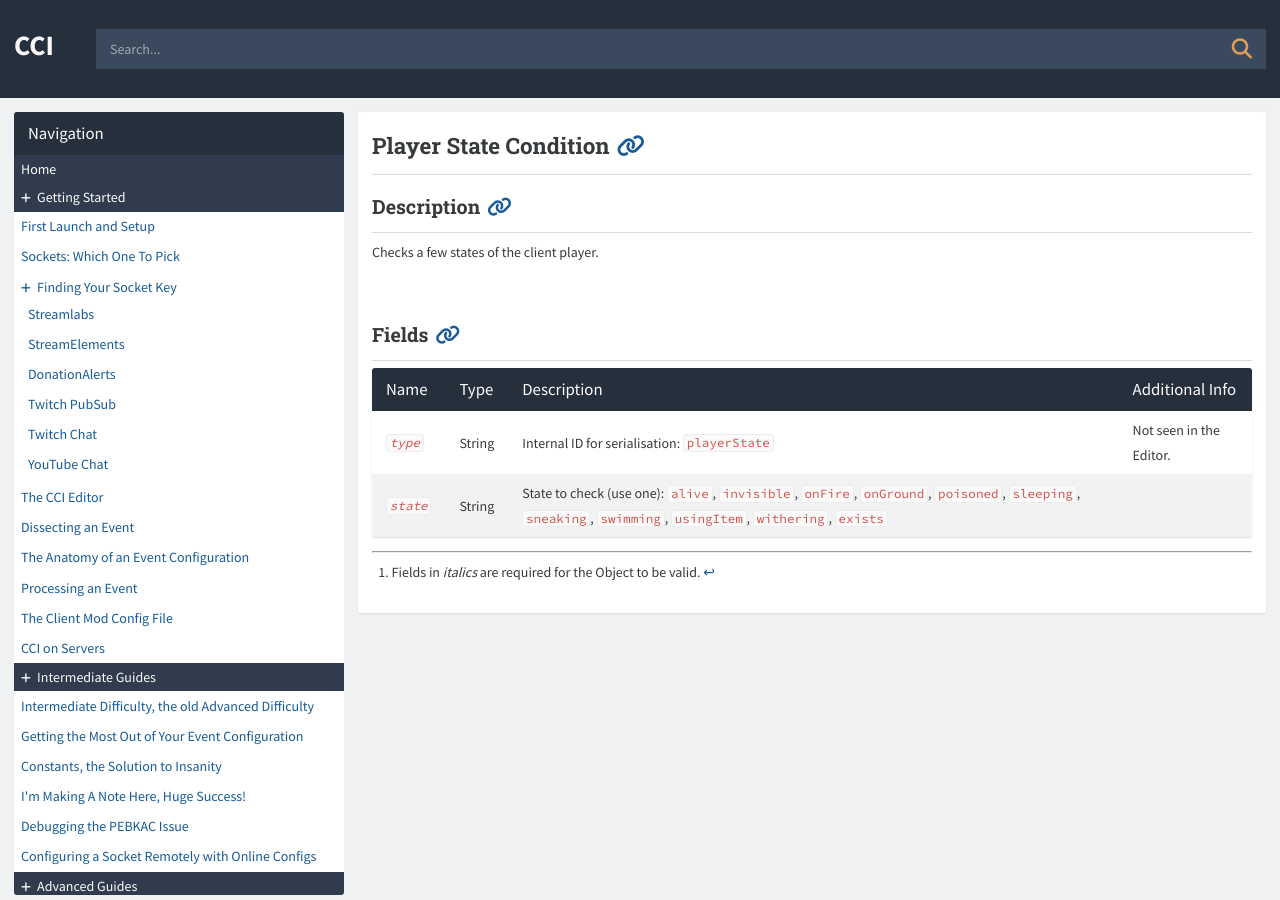
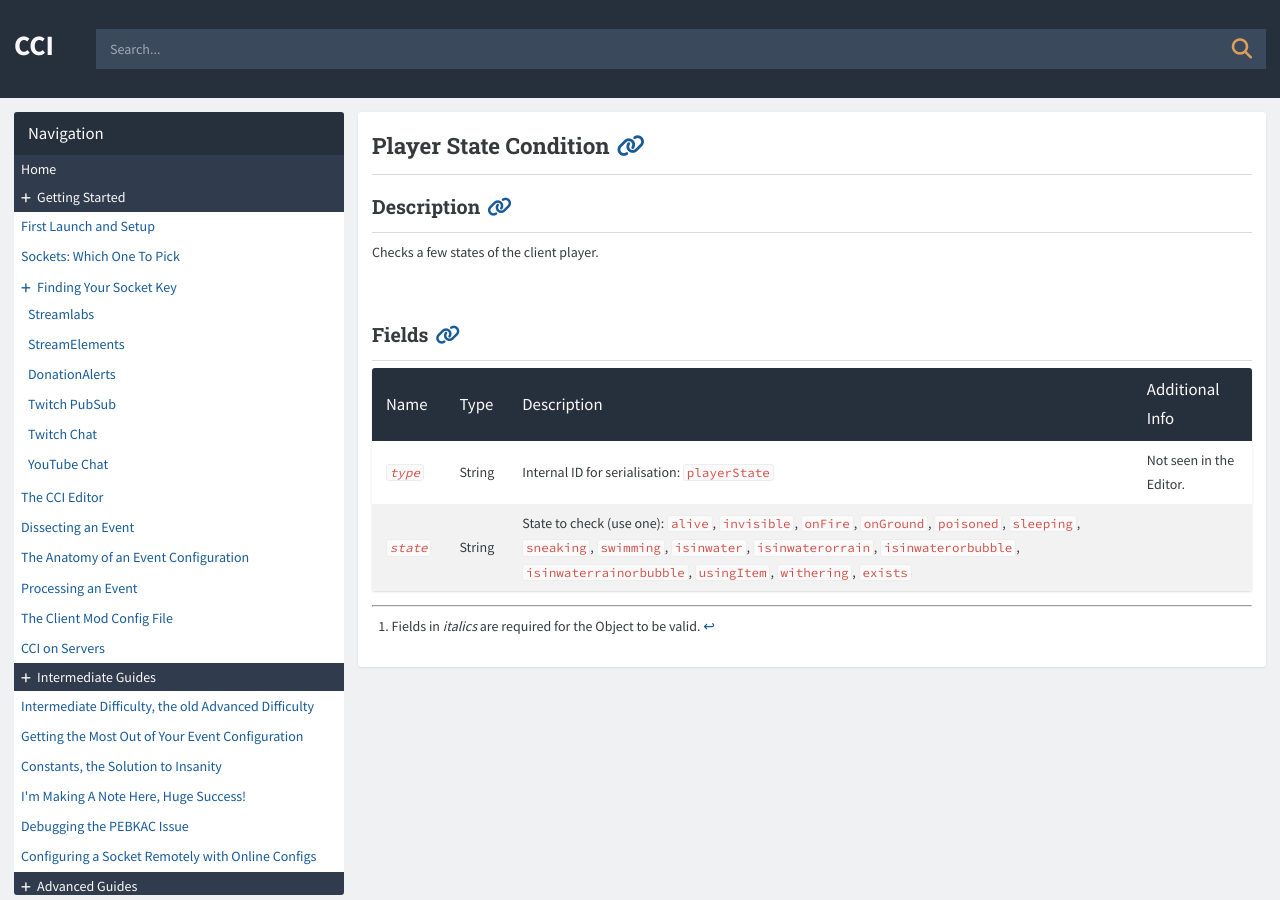
Before and after one commit to iChun/ContentCreatorIntegration-IssuesAndDocumentation, an MkDocs documentation site: the page built from docs/components/config/condition/PlayerStateCondition.md, in a window 1280 px wide and 900 px high. Built offline with MkDocs 1.6.1, drawn with Linux system fonts in a browser that asks for light colours; nearby versions of some CDN libraries.

Commit message:
Add extra wetness checks for PlayerStateCondition

```diff
--- a/docs/components/config/condition/PlayerStateCondition.md
+++ b/docs/components/config/condition/PlayerStateCondition.md
@@ -12,7 +12,7 @@ Checks a few states of the client player.
 | Name     | Type   | Description | Additional Info |
 | -------- | ------ | ----------- | --------------- |
 | *`type`* | String |      Internal ID for serialisation: `playerState`       |         Not seen in the Editor.        |
-| *`state`* | String |      State to check (use one): `alive`, `invisible`, `onFire`, `onGround`, `poisoned`, `sleeping`, `sneaking`, `swimming`, `usingItem`, `withering`, `exists`       |                 |
+| *`state`* | String |      State to check (use one): `alive`, `invisible`, `onFire`, `onGround`, `poisoned`, `sleeping`, `sneaking`, `swimming`, `isinwater`, `isinwaterorrain`, `isinwaterorbubble`, `isinwaterrainorbubble`, `usingItem`, `withering`, `exists`       |                 |
 
 ///Footnotes Go Here///
 
```
